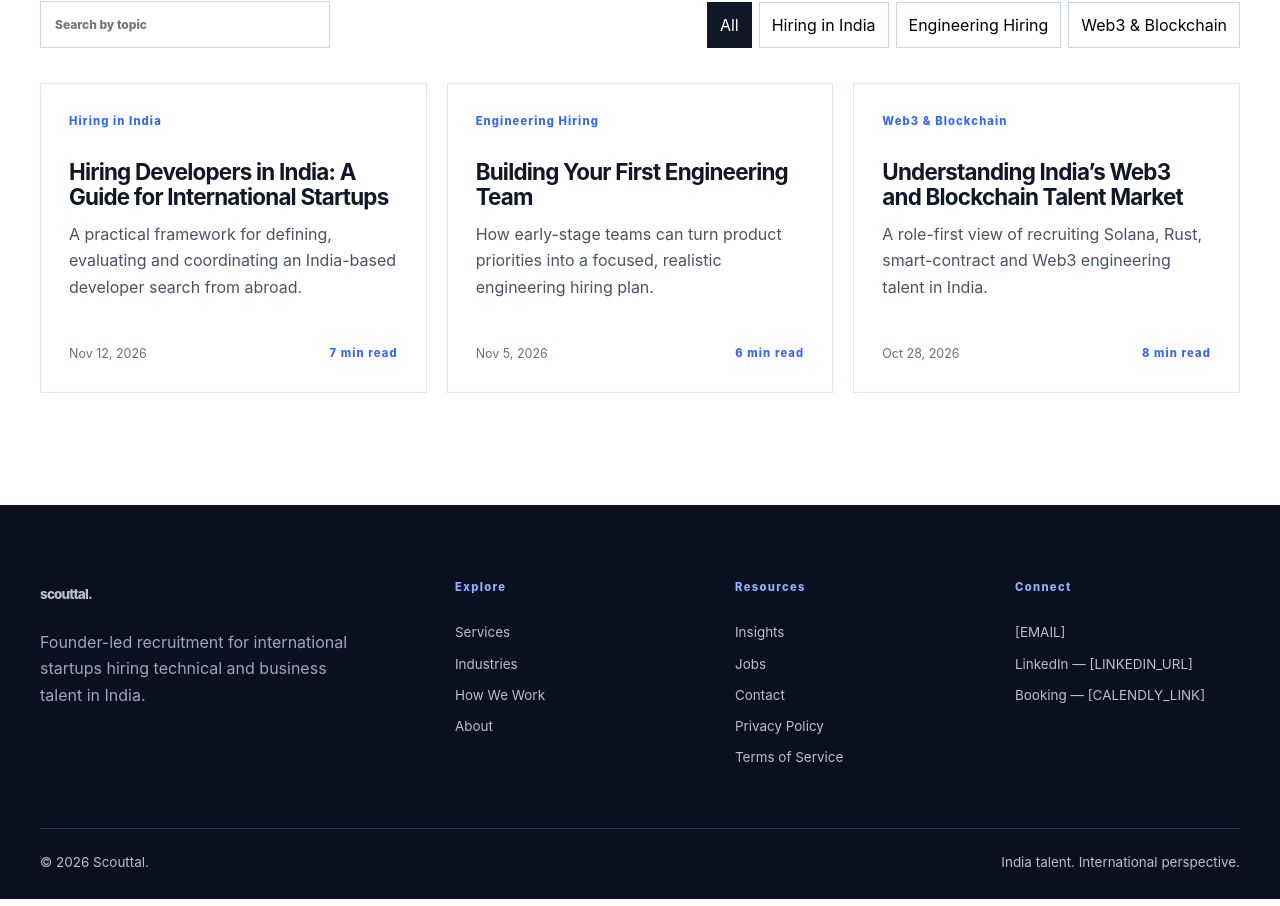
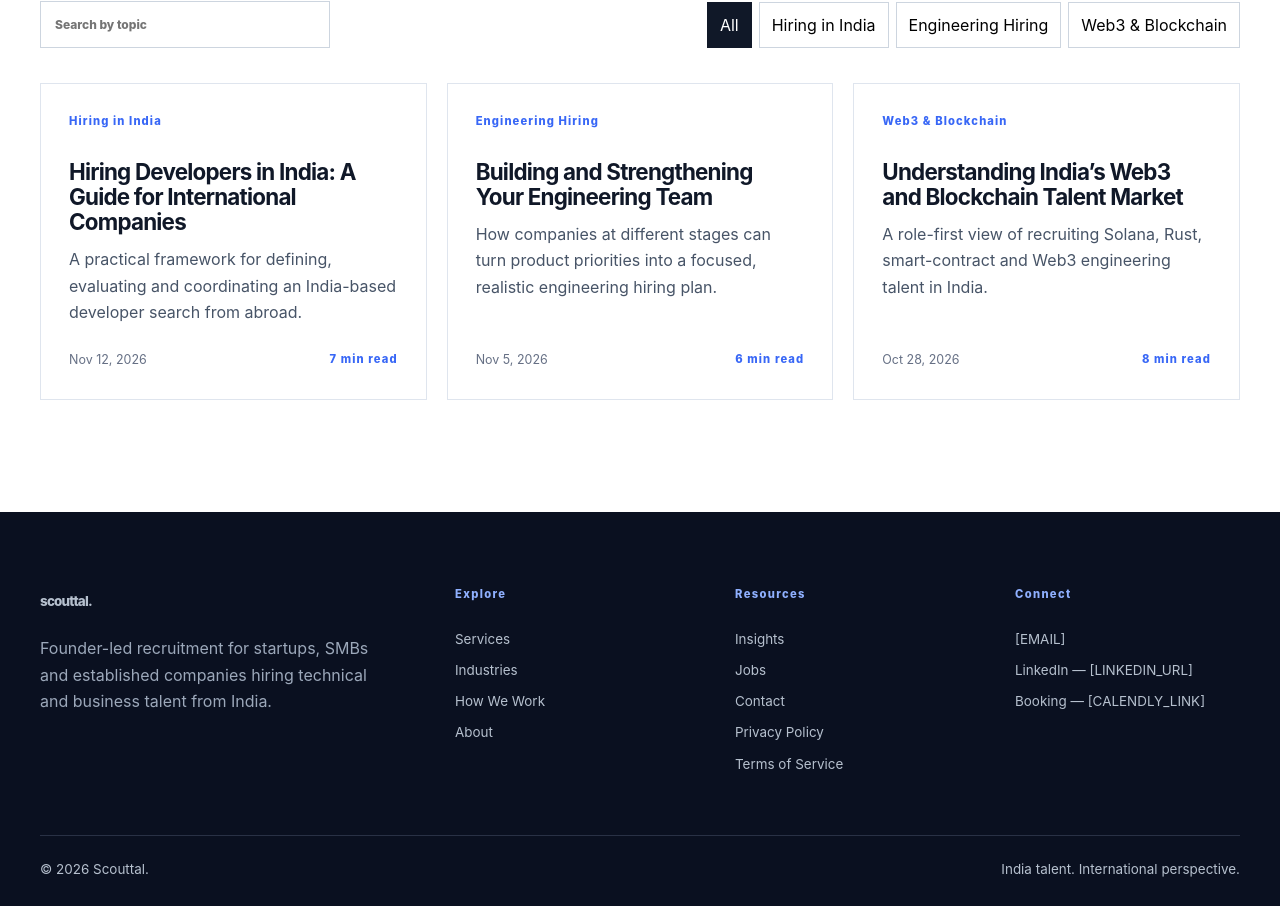
Before and after one commit to rajveer1903info-bit/ScoutTal, a Next.js app: page /insights in a window 1280 px wide. Shown: the part 695-1601 px from the top of the page. Built offline with nearby package versions, Linux system fonts and the light colour scheme.

Commit message:
Update Site source

```diff
--- a/app/insights/page.tsx
+++ b/app/insights/page.tsx
@@ -2,5 +2,5 @@ import type { Metadata } from "next";
 import { InsightsFilter } from "@/components/insights-filter";
 import { Container, PageHero } from "@/components/ui";
 import { articles } from "@/lib/articles";
-export const metadata:Metadata={title:"Talent Intelligence",description:"Practical guides for international startups hiring developers and specialist talent in India.",alternates:{canonical:"/insights"}};
+export const metadata:Metadata={title:"Talent Intelligence",description:"Practical guides for companies hiring developers and specialist talent from India.",alternates:{canonical:"/insights"}};
 export default function Insights(){return <><PageHero eyebrow="TALENT INTELLIGENCE" title="Useful context for your next hiring decision." description="Editorial guides on India hiring, engineering teams and specialist talent—written without invented market statistics or unsupported claims."/><section className="section"><Container><InsightsFilter articles={articles}/></Container></section></>}
--- a/app/layout.tsx
+++ b/app/layout.tsx
@@ -6,7 +6,7 @@ import "./globals.css";
 
 export const metadata: Metadata = {
   metadataBase: new URL("https://scouttal.example"),
-  title: { default: "Scouttal | Recruitment Partner for Startups Hiring in India", template: "%s | Scouttal" },
+  title: { default: "Scouttal | Recruitment Partner for Companies Hiring from India", template: "%s | Scouttal" },
   description: siteConfig.description,
   openGraph: { title: "Scouttal", description: siteConfig.description, type: "website", siteName: "Scouttal" },
   twitter: { card: "summary_large_image", title: "Scouttal", description: siteConfig.description },
--- a/app/services/page.tsx
+++ b/app/services/page.tsx
@@ -3,7 +3,7 @@ import { Check, Code2, Handshake, Search, ShieldCheck, Users, Waypoints, Zap } f
 import type { LucideIcon } from "lucide-react";
 import { ButtonLink, Container, CTA, PageHero, SectionHeading } from "@/components/ui";
 
-export const metadata: Metadata = { title: "Recruitment Services", description: "Technology, Web3, blockchain, business and operations recruitment for international startups hiring in India.", alternates: { canonical: "/services" } };
+export const metadata: Metadata = { title: "Recruitment Services", description: "Technology, Web3, blockchain, business and operations recruitment for companies hiring talent from India.", alternates: { canonical: "/services" } };
 const services: Array<[LucideIcon, string, string, string[], string]> = [
   [Code2,"Technology Recruitment","Focused recruitment for software teams where product context and technical relevance matter.",["Full-stack, frontend and backend developers","Software and DevOps engineers","Other specialist engineering positions"],"Build a shortlist around the actual work, technical environment and stage of your company."],
   [Zap,"Web3 & Blockchain Recruitment","Specialist searches mapped to the protocol, chain and layer of the product.",["Solana and Rust developers","Blockchain and smart-contract engineers","Web3 full-stack and DeFi roles"],"Reach technically relevant candidates without treating Web3 as one undifferentiated market."],
@@ -14,4 +14,4 @@ const services: Array<[LucideIcon, string, string, string[], string]> = [
   [Waypoints,"Interview Coordination","Scheduling and feedback coordination across candidates, founders and interviewers.",["Time-zone coordination","Candidate updates","Feedback follow-up"],"Maintain momentum and a professional candidate experience."],
   [Handshake,"Offer-to-Joining Support","Practical communication from offer through notice period and the first month.",["Offer communication","Joining follow-up","First-month check-in"],"Reduce avoidable uncertainty during the final stage of the hire."]
 ];
-export default function Services(){return <><PageHero eyebrow="RECRUITMENT SERVICES" title="A focused recruitment partner from role definition to joining." description="Scouttal combines India-focused sourcing, specialist recruitment context and dependable process coordination for international startups."/><section className="section"><Container><SectionHeading eyebrow="CAPABILITIES" title="The expertise to find. The process to follow through."/><div className="service-list">{services.map(([Icon,title,desc,roles,value],i)=><article key={String(title)}><div className="service-index">{String(i+1).padStart(2,"0")}</div><div><Icon/><h2>{String(title)}</h2><p>{String(desc)}</p></div><div><h3>Relevant scope</h3><ul>{(roles as string[]).map(r=><li key={r}>{r}</li>)}</ul></div><div><h3>Business value</h3><p>{String(value)}</p><ButtonLink href="/contact" variant="secondary">Discuss this service</ButtonLink></div></article>)}</div></Container></section><CTA/></>}
+export default function Services(){return <><PageHero eyebrow="RECRUITMENT SERVICES" title="A focused recruitment partner from role definition to joining." description="Scouttal combines India-focused sourcing, specialist recruitment context and dependable process coordination for startups, SMBs and established organisations."/><section className="section"><Container><SectionHeading eyebrow="CAPABILITIES" title="The expertise to find. The process to follow through."/><div className="service-list">{services.map(([Icon,title,desc,roles,value],i)=><article key={String(title)}><div className="service-index">{String(i+1).padStart(2,"0")}</div><div><Icon/><h2>{String(title)}</h2><p>{String(desc)}</p></div><div><h3>Relevant scope</h3><ul>{(roles as string[]).map(r=><li key={r}>{r}</li>)}</ul></div><div><h3>Business value</h3><p>{String(value)}</p><ButtonLink href="/contact" variant="secondary">Discuss this service</ButtonLink></div></article>)}</div></Container></section><CTA/></>}
--- a/components/faq.tsx
+++ b/components/faq.tsx
@@ -1,8 +1,8 @@
 const faqs = [
-  ["Who does Scouttal work with?", "We are designed for international startups and product companies hiring talent in India, particularly teams in the US, UK, Europe, Canada and Australia."],
+  ["Who does Scouttal work with?", "We support startups, small and medium businesses, product companies and established organisations worldwide that are hiring talent from India."],
   ["Which technical roles do you recruit?", "Our focus includes full-stack, frontend, backend, software and DevOps engineering, plus other specialist engineering roles agreed for each search."],
   ["Can you support Web3 recruitment?", "Yes. We can source for relevant Solana, Rust, blockchain, smart-contract, Web3 full-stack and DeFi engineering assignments."],
-  ["Which countries do you support?", "Our positioning is built for international clients, with a focus on the US, UK, Europe, Canada and Australia hiring in India."],
+  ["Which countries do you support?", "Scouttal works with companies worldwide that are hiring talent from India. We can discuss time-zone, interview and coordination requirements during the initial role conversation."],
   ["Which seniority levels can you cover?", "Scope is agreed role by role. We can discuss individual contributor and leadership searches where the requirements fit our sourcing expertise."],
   ["How are fees structured?", "Scouttal uses role-specific placement fees. Pricing depends on role complexity, seniority and the agreed scope."],
   ["When is payment due?", "Our proposed model is payment after the placed candidate completes their first month, subject to the final agreed commercial terms."],
--- a/components/footer.tsx
+++ b/components/footer.tsx
@@ -3,7 +3,7 @@ import { siteConfig, isConfiguredUrl } from "@/lib/config";
 
 export function Footer() {
   return <footer className="footer"><div className="container footer-grid">
-    <div><Link href="/" className="wordmark wordmark-light">scouttal<span>.</span></Link><p>Founder-led recruitment for international startups hiring technical and business talent in India.</p></div>
+    <div><Link href="/" className="wordmark wordmark-light">scouttal<span>.</span></Link><p>Founder-led recruitment for startups, SMBs and established companies hiring technical and business talent from India.</p></div>
     <div><h3>Explore</h3><Link href="/services">Services</Link><Link href="/industries">Industries</Link><Link href="/process">How We Work</Link><Link href="/about">About</Link></div>
     <div><h3>Resources</h3><Link href="/insights">Insights</Link><Link href="/jobs">Jobs</Link><Link href="/contact">Contact</Link><Link href="/privacy">Privacy Policy</Link><Link href="/terms">Terms of Service</Link></div>
     <div><h3>Connect</h3><span>{siteConfig.businessEmail}</span>{isConfiguredUrl(siteConfig.linkedInUrl) ? <a href={siteConfig.linkedInUrl}>LinkedIn</a> : <span>LinkedIn — {siteConfig.linkedInUrl}</span>}{isConfiguredUrl(siteConfig.calendlyUrl) ? <a href={siteConfig.calendlyUrl}>Book a call</a> : <span>Booking — {siteConfig.calendlyUrl}</span>}</div>
--- a/components/global-visual.tsx
+++ b/components/global-visual.tsx
@@ -1,12 +1,15 @@
 export function GlobalVisual() {
-  return <div className="global-visual" role="img" aria-label="Abstract network showing international startup hubs connected to talent in India">
+  return <div className="global-visual" role="img" aria-label="Abstract recruitment workflow connecting role requirements with screened talent and a focused shortlist">
     <svg viewBox="0 0 620 500" aria-hidden="true">
-      <defs><pattern id="dots" width="18" height="18" patternUnits="userSpaceOnUse"><circle cx="2" cy="2" r="1" fill="#98A2B3" opacity=".45" /></pattern></defs>
-      <rect width="620" height="500" rx="24" fill="#F8FAFC"/><path d="M77 123c54-73 138-90 213-64 52 18 98 5 150 7 67 2 120 47 116 116-3 59-48 75-67 122-22 54-27 112-88 135-59 23-110-10-166-18-67-9-132 23-177-27-40-45-8-99 0-149 7-43-9-82 19-122Z" fill="url(#dots)"/>
-      <g fill="none" stroke="#3867F6" strokeWidth="2"><path d="M106 167C248 192 326 286 409 331"/><path d="M191 109C272 186 334 258 409 331"/><path d="M445 126C429 214 420 268 409 331"/><path d="M514 226C476 272 449 302 409 331"/><path d="M173 374C263 367 333 347 409 331"/></g>
-      {[[106,167],[191,109],[445,126],[514,226],[173,374]].map(([x,y],i)=><g key={i}><circle cx={x} cy={y} r="8" fill="#fff" stroke="#3867F6" strokeWidth="3"/><circle cx={x} cy={y} r="2" fill="#3867F6"/></g>)}
-      <circle cx="409" cy="331" r="36" fill="#EAF1FF"/><circle cx="409" cy="331" r="17" fill="#3867F6"/><circle cx="409" cy="331" r="5" fill="#fff"/>
-      <g className="map-labels"><text x="78" y="150">US</text><text x="170" y="91">CANADA</text><text x="422" y="108">UK / EUROPE</text><text x="494" y="208">AUSTRALIA</text><text x="385" y="387" className="india-label">INDIA</text></g>
-    </svg><div className="visual-caption"><span>5 global markets</span><span className="pulse-dot" /> <strong>1 focused talent destination</strong></div>
+      <defs><pattern id="dots" width="18" height="18" patternUnits="userSpaceOnUse"><circle cx="2" cy="2" r="1" fill="#98A2B3" opacity=".32" /></pattern></defs>
+      <rect width="620" height="500" rx="24" fill="#F8FAFC"/><rect x="28" y="28" width="564" height="444" rx="18" fill="url(#dots)"/>
+      <rect x="62" y="76" width="170" height="310" rx="16" fill="#FFFFFF" stroke="#DDE5F2"/><text x="88" y="110" className="visual-kicker">ROLE SIGNALS</text>
+      {[[88,145,112],[88,188,86],[88,231,126],[88,274,72]].map(([x,y,w],i)=><g key={i}><rect x={x} y={y} width={w} height="12" rx="6" fill={i===0?"#3867F6":"#DCE6FF"}/><rect x={x} y={y+19} width={Math.max(48,w-28)} height="7" rx="3.5" fill="#E4E7EC"/></g>)}
+      <circle cx="310" cy="231" r="70" fill="#EAF1FF"/><circle cx="310" cy="231" r="42" fill="#3867F6"/><path d="m293 231 12 12 24-28" fill="none" stroke="#fff" strokeWidth="7" strokeLinecap="round" strokeLinejoin="round"/><text x="276" y="330" className="visual-kicker">SCREENED</text>
+      <g fill="none" stroke="#98B4FF" strokeWidth="2"><path d="M232 154C270 167 281 186 292 195"/><path d="M232 252C266 248 279 242 287 238"/><path d="M380 206C412 190 430 172 449 154"/><path d="M380 250C416 264 432 286 449 308"/></g>
+      <rect x="414" y="76" width="142" height="310" rx="16" fill="#101828"/><text x="438" y="110" className="visual-kicker visual-kicker-light">SHORTLIST</text>
+      {[[438,143],[438,207],[438,271]].map(([x,y],i)=><g key={i}><circle cx={x+15} cy={y+15} r="15" fill={i===0?"#3867F6":"#344054"}/><rect x={x+40} y={y+3} width="62" height="8" rx="4" fill="#FFFFFF" opacity=".9"/><rect x={x+40} y={y+18} width="45" height="6" rx="3" fill="#98A2B3"/></g>)}
+      <rect x="438" y="334" width="94" height="24" rx="12" fill="#3867F6"/><text x="455" y="350" className="visual-status">READY</text>
+    </svg><div className="visual-caption"><span>Clear requirements</span><span className="pulse-dot"/><span>Relevant screening</span><span className="pulse-dot"/><strong>Confident shortlist</strong></div>
   </div>;
 }
--- a/lib/articles.ts
+++ b/lib/articles.ts
@@ -6,13 +6,13 @@ export type Article = {
 
 export const articles: Article[] = [
   {
-    title: "Hiring Developers in India: A Guide for International Startups",
+    title: "Hiring Developers in India: A Guide for International Companies",
     slug: "hiring-developers-in-india",
     category: "Hiring in India",
     excerpt: "A practical framework for defining, evaluating and coordinating an India-based developer search from abroad.",
     publicationDate: "2026-11-12", readingTime: "7 min read",
-    seoTitle: "Hiring Developers in India | A Guide for Startups",
-    seoDescription: "A practical guide for international startups planning to hire developers in India.",
+    seoTitle: "Hiring Developers in India | A Guide for Companies",
+    seoDescription: "A practical guide for international companies planning to hire developers in India.",
     sections: [
       { heading: "Start with the work, not the wish list", paragraphs: ["A useful brief explains the product context, the problems the engineer will own and the decisions they are expected to make. Separate essential capabilities from tools that can be learned on the job."], bullets: ["Define the first 90 days", "Clarify collaboration hours", "Name the actual technical constraints"] },
       { heading: "Make evaluation consistent", paragraphs: ["Agree on what good looks like before profiles arrive. A compact scorecard makes screening more focused and gives interviewers a shared language for feedback."], bullets: ["Technical depth", "Product judgement", "Communication", "Ownership"] },
@@ -20,16 +20,16 @@ export const articles: Article[] = [
     ]
   },
   {
-    title: "Building Your First Engineering Team",
+    title: "Building and Strengthening Your Engineering Team",
     slug: "building-your-first-engineering-team",
     category: "Engineering Hiring",
-    excerpt: "How early-stage teams can turn product priorities into a focused, realistic engineering hiring plan.",
+    excerpt: "How companies at different stages can turn product priorities into a focused, realistic engineering hiring plan.",
     publicationDate: "2026-11-05", readingTime: "6 min read",
-    seoTitle: "Building Your First Engineering Team | Scouttal",
-    seoDescription: "A clear framework for early-stage startups building their first engineering team.",
+    seoTitle: "Building and Strengthening an Engineering Team | Scouttal",
+    seoDescription: "A clear framework for companies building or strengthening an engineering team.",
     sections: [
       { heading: "Sequence roles around risk", paragraphs: ["The first hires should reduce the most important delivery risks. That may mean broad product engineers, a backend specialist or infrastructure experience depending on what the roadmap demands."], bullets: ["Map the next two product milestones", "Identify single points of failure", "Prioritise complementary strengths"] },
-      { heading: "Hire for the stage you are in", paragraphs: ["Early-stage work often requires ambiguity tolerance and direct collaboration with founders. Make those conditions visible rather than presenting a generic role description."] },
+      { heading: "Hire for the stage you are in", paragraphs: ["A new team may need broad ownership, while an established function may need deeper specialization or leadership. Make those conditions visible rather than presenting a generic role description."] },
       { heading: "Keep the process decisive", paragraphs: ["Use a small, informed interview panel, collect evidence against a shared scorecard and give candidates clear next steps after every conversation."] }
     ]
   },
--- a/lib/config.ts
+++ b/lib/config.ts
@@ -4,7 +4,7 @@ export const siteConfig = {
   businessEmail: "[EMAIL]",
   calendlyUrl: "[CALENDLY_LINK]",
   linkedInUrl: "[LINKEDIN_URL]",
-  description: "Founder-led recruitment partner for international startups hiring technical and business talent in India.",
+  description: "Founder-led recruitment partner helping startups, SMBs and established companies hire technical and business talent from India.",
 } as const;
 
 export const isConfiguredUrl = (value: string) => !value.startsWith("[");
```
Also changed, not shown: app/about/page.tsx (+2 -2 lines), app/industries/page.tsx (+5 -5 lines), app/page.tsx (+6 -6 lines), app/globals.css, 1 other file (tests, documents, lock files or other folders).
